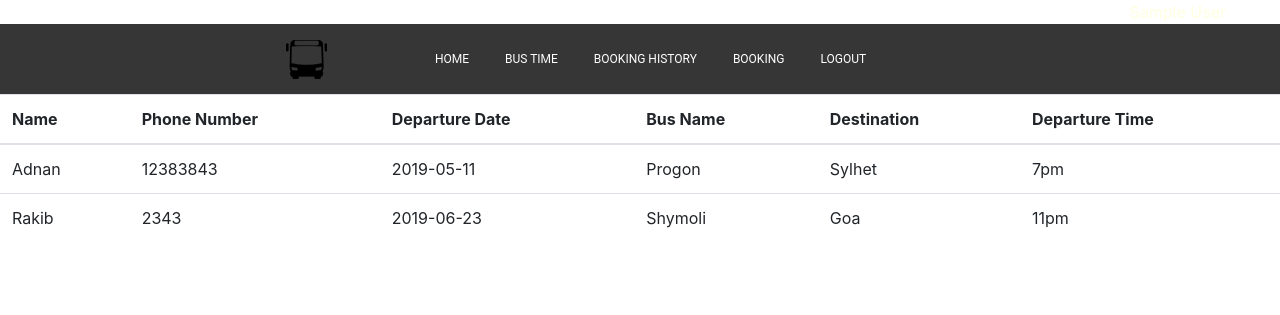
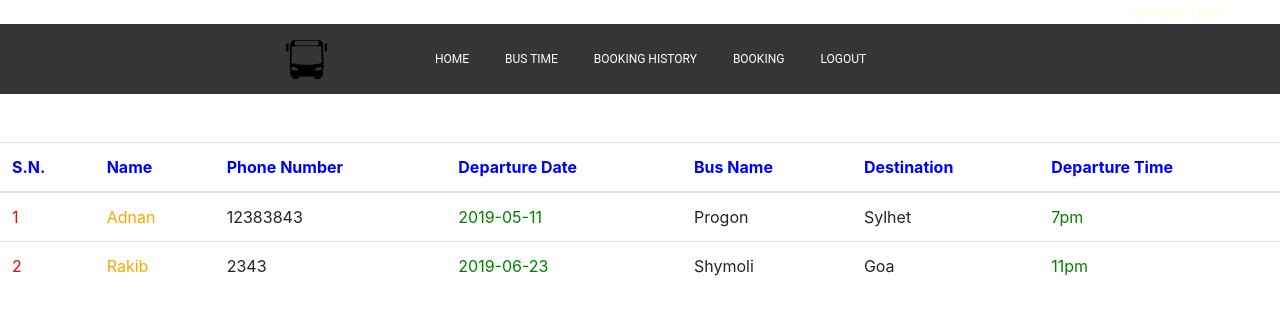
Before and after one commit to Jubair-nsu1/Online-Bus-Booking-System, a PHP site: page /receipt.php in a window 1280 px wide. Shown: the top 315 px of the page. Run offline with PHP 8.4, Linux system fonts and the light colour scheme; the visitor is signed in with stand-in values (Sample User, id 1); data comes from the database, SQL or seed files in the repository.

Commit message:
Modified tables

```diff
--- a/function.php
+++ b/function.php
@@ -82,6 +82,8 @@ function get_details(){
 global $conn;
 $query = "Select * From booking";
 $result =mysqli_query($conn,$query);
+
+$c=1;
 while($row=mysqli_fetch_array($result)){
   $name = $row['name'];
   $phone = $row['phone'];
@@ -90,15 +92,17 @@ while($row=mysqli_fetch_array($result)){
   $destination = $row['destination'];
   $departure_time = $row['departure_time'];
 
-  echo "<tr>
-   <td>$name</td>
-   <td>$phone</td>
-   <td>$departure_date</td>
-   <td>$bus_name</td>
-   <td>$destination</td>
-   <td>$departure_time</td>
-   </tr>";
+  echo '<tr>
+   <td style="color:red">'.$c.'</td>
+   <td style="color:orange">'.$name.'</td>
+   <td>'.$phone.'</td>
+   <td style="color:green">'.$departure_date.'</td>
+   <td>'.$bus_name.'</td>
+   <td>'.$destination.'</td>
+   <td style="color:green">'.$departure_time.'</td>
+   </tr>';
 
+   $c++;
 }
 
 }
--- a/receipt.php
+++ b/receipt.php
@@ -68,11 +68,12 @@
 </section>
 
 
-
+</br></br>
 <table class="table">
   <thead>
-    <tr>
-      <th scope="col">Name</th>
+    <tr style="color:blue" >
+			<th scope="col" >S.N.</th>
+      <th scope="col" >Name</th>
       <th scope="col">Phone Number</th>
       <th scope="col">Departure Date</th>
       <th scope="col">Bus Name</th>
```
